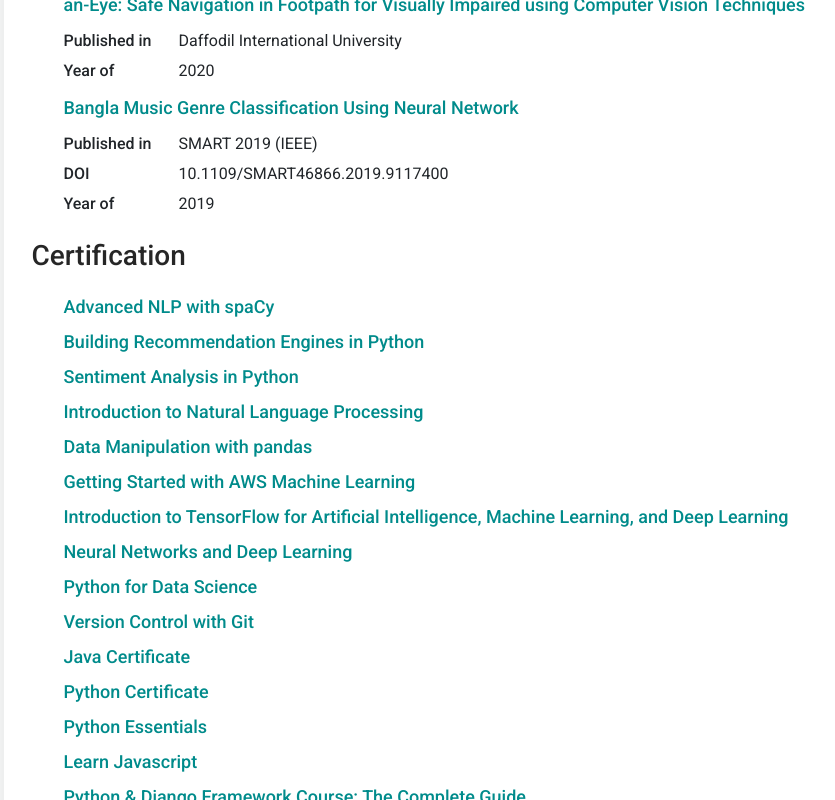
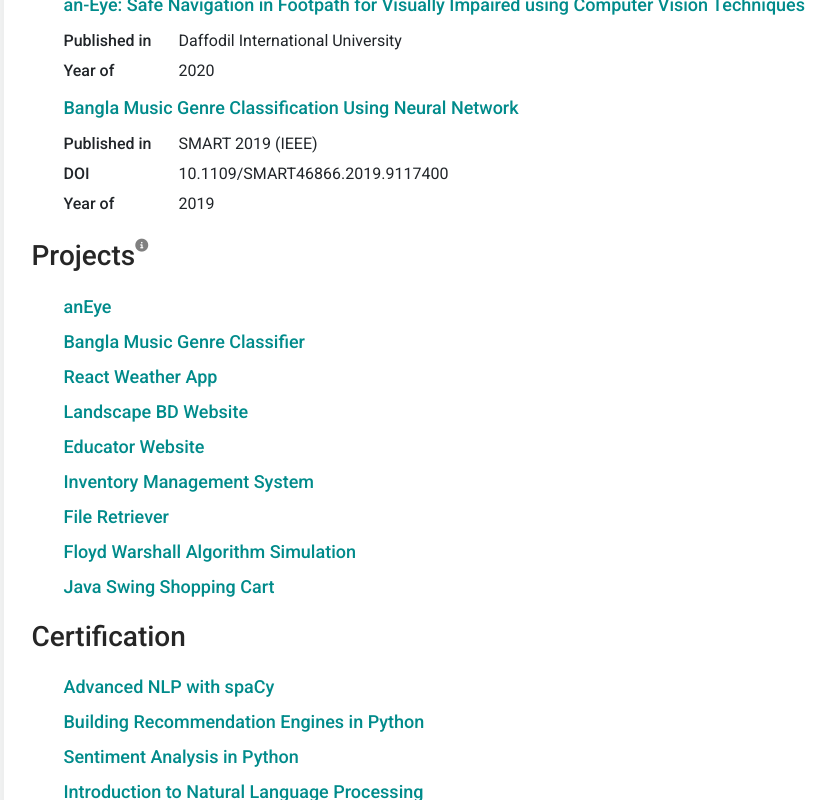
Before and after one commit to afifaniks/afifaniks-github-io-old, a React (Create React App) app: page / in a window 1280 px wide. Shown: the part 1805-2605 px from the top of the page, without its empty margins (218-1053 px from the left). Built offline with nearby package versions, Linux system fonts and the light colour scheme.

Commit message:
Add project section

```diff
--- a/src/App.css
+++ b/src/App.css
@@ -85,3 +85,8 @@
 .text-small {
     font-size: 15px;
 }
+
+.info-icon {
+    color: gray;
+    font-size: 13px;
+}
--- a/src/components/Profile/index.js
+++ b/src/components/Profile/index.js
@@ -11,6 +11,7 @@
 import PublicationHolder from "../Publication";
 import CertificationHolder from "../Certification";
 import SpecializationHolder from "../Specialization";
+import ProjectsHolder from "../Project";
 
 class ProfileView extends Component {
     constructor(props) {
@@ -27,7 +28,8 @@
             achievements: [],
             publications: [],
             certifications: [],
-            specializations: []
+            specializations: [],
+            projects: []
         };
     }
 
@@ -62,6 +64,7 @@
                         <EducationHolder educations={this.state.educations} />
                         <AchievementsHolder achievements={this.state.achievements} />
                         <PublicationHolder publications={this.state.publications} />
+                        <ProjectsHolder projects={this.state.projects} />
                         <CertificationHolder certifications={this.state.certifications} />
                     </div>
                 </div>
--- /dev/null
+++ b/src/components/Project/index.js
@@ -0,0 +1,34 @@
+import React, { Component } from "react";
+import PropTypes from "prop-types";
+
+class ProjectsHolder extends Component {
+    render() {
+        return (
+            <div>
+                <div className="section-title d-flex">
+                    <h3 className="m-0">Projects</h3>
+                    <i className="fas fa-info-circle info-icon"
+                        data-toggle="tooltip"
+                        title="Only open sourced and personal projects are listed here"/>
+                </div>
+                <ul>
+                    {
+                        this.props.projects.map((project) => <li key={project.title}>
+                            <p className="key-element" >
+                                <a href={project.url}>
+                                    {project.title}
+                                </a>
+                            </p>
+                        </li>)
+                    }
+                </ul>
+            </div>
+        );
+    }
+}
+
+ProjectsHolder.propTypes = {
+    projects: PropTypes.array
+};
+
+export default ProjectsHolder;
--- a/src/statics/PROFILE_DATA.js
+++ b/src/statics/PROFILE_DATA.js
@@ -2,7 +2,7 @@
     profileName: "Afif Al Mamun",
     headline: "Machine Learning Engineer",
     bio: "Afif Al Mamun is a software engineer from Dhaka, Bangladesh. "
-        + "He is currently working at [Infolytx Bangladesh Ltd.](infolytx.com) as a software engineer in machine learning.\n\n"
+        + "He is currently working at [Infolytx Bangladesh Ltd.](infolytx.com) as a software engineer in machine learning."
         + "Previously, he used to work at [ServicEngine Ltd.](sebpo.com) as a software engineer where his main role was to develop web scrapers as per clients' requirements and also developing modules in Java for the company framework. "
         + "Being an AI enthusiast, he is actively researching in the field of Deep Learning & Computer Vision and has published a few scholarly articles. "
         + "Afif obtained his bachelor degree from the Department of Computer Science and Engineering of [Daffodil International University](https://daffodilvarsity.edu.bd/). "
@@ -83,6 +83,44 @@
             doi: "10.1109/SMART46866.2019.9117400",
             publisher: "SMART 2019 (IEEE)",
             year: 2019
+        },
+    ],
+    projects: [
+        {
+            title: "anEye",
+            url: "https://sites.google.com/view/a-Eye"
+        },
+        {
+            title: "Bangla Music Genre Classifier",
+            url: "https://github.com/afifaniks/BanglaMusicGenreClassification"
+        },
+        {
+            title: "React Weather App",
+            url: "https://afifaniks.github.io/weather-app-react/"
+        },
+        {
+            title: "Landscape BD Website",
+            url: "https://landscapebd.com"
+        },
+        {
+            title: "Educator Website",
+            url: "https://educator-bd.com"
+        },
+        {
+            title: "Inventory Management System",
+            url: "https://github.com/afifaniks/InventorySystem"
+        },
+        {
+            title: "File Retriever",
+            url: "https://github.com/afifaniks/FileRetriever"
+        },
+        {
+            title: "Floyd Warshall Algorithm Simulation",
+            url: "https://github.com/afifaniks/FloydWarshallSimulation"
+        },
+        {
+            title: "Java Swing Shopping Cart",
+            url: "https://github.com/afifaniks/ShoppingCartinJava"
         },
     ],
     certifications: [
```
